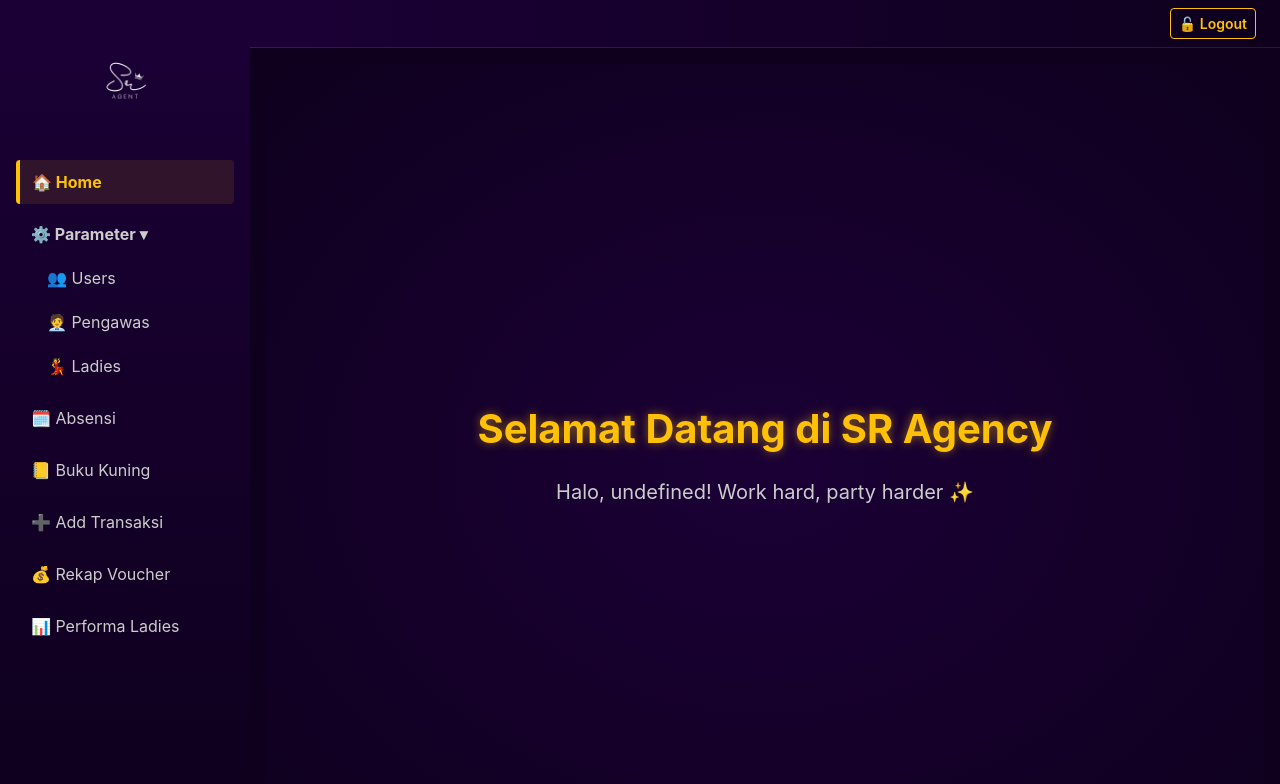
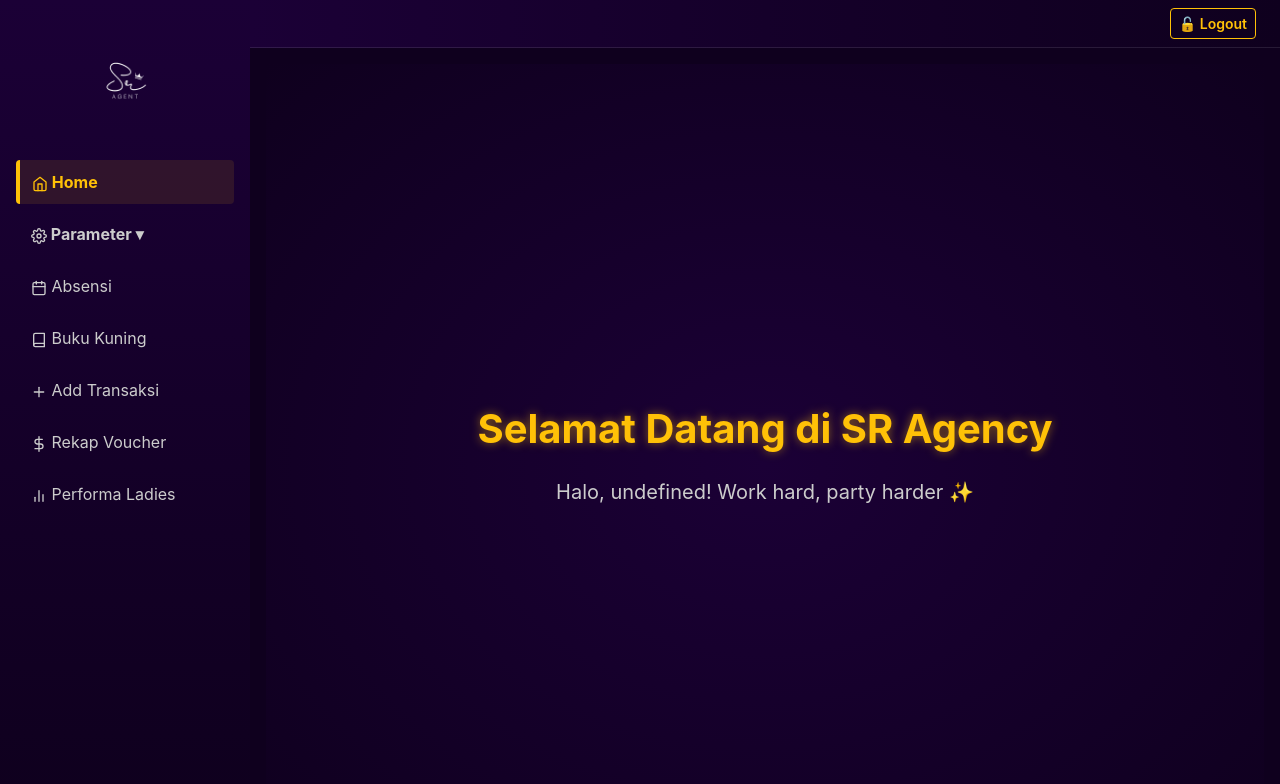
Before and after one commit to rakhafatur/web-sr, a React (Vite) app: page / in a window 1280 px wide. Shown: the top 784 px of the page. Built offline with nearby package versions, Linux system fonts and the light colour scheme; sample sign-in values are in the browser's storage.

Commit message:
Penyesuaian sidebar

```diff
--- a/src/components/Sidebar.tsx
+++ b/src/components/Sidebar.tsx
@@ -1,6 +1,7 @@
-import { useEffect } from 'react';
+import { useEffect, useState } from 'react';
 import { Link, useLocation } from 'react-router-dom';
 import logo from '../assets/logosr.png';
+import { FiHome, FiSettings, FiUsers, FiUserCheck, FiUser, FiCalendar, FiBook, FiPlus, FiDollarSign, FiBarChart2 } from 'react-icons/fi';
 
 function Sidebar({
   isOpen,
@@ -12,6 +13,7 @@
   isMobile: boolean;
 }) {
   const location = useLocation();
+  const [showParameter, setShowParameter] = useState(false); // kontrol visibility submenu
 
   useEffect(() => {
     if (isMobile) {
@@ -26,7 +28,7 @@
 
   return (
     <>
-      {/* Overlay belakang untuk mobile */}
+      {/* Overlay untuk mobile */}
       {isOpen && (
         <div
           onClick={onClose}
@@ -43,13 +45,12 @@
         />
       )}
 
-      {/* Sidebar utama */}
       <div
         className="d-flex flex-column p-3"
         style={{
           width: '250px',
-          height: '100vh', // fix: agar tidak lebih dari layar
-          overflowY: 'auto', // fix: agar bisa discroll
+          height: '100vh',
+          overflowY: 'auto',
           background: 'linear-gradient(to bottom, #1b0036, #0f001e)',
           color: 'white',
           position: 'fixed',
@@ -59,7 +60,6 @@
           transition: 'left 0.3s ease-in-out',
         }}
       >
-        {/* Tombol close (hanya muncul di mobile) */}
         <div className="text-end d-md-none mb-2">
           <button
             onClick={onClose}
@@ -74,12 +74,10 @@
           </button>
         </div>
 
-        {/* Logo */}
         <div className="mb-4 text-center">
           <img src={logo} alt="SR Agency Logo" style={{ maxWidth: '120px', borderRadius: 12 }} />
         </div>
 
-        {/* Menu */}
         <ul className="nav flex-column gap-2">
           <li className="nav-item">
             <Link
@@ -87,7 +85,7 @@
               onClick={isMobile ? onClose : undefined}
               className={`nav-link sidebar-link ${isActive('/') ? 'active' : ''}`}
             >
-              🏠 Home
+              <FiHome /> Home
             </Link>
           </li>
 
@@ -95,22 +93,20 @@
             <div
               className="nav-link sidebar-link fw-bold"
               style={{ cursor: 'pointer' }}
-              onClick={() => {
-                const el = document.getElementById('param-submenu');
-                if (el) el.classList.toggle('d-none');
-              }}
+              onClick={() => setShowParameter((prev) => !prev)}
             >
-              ⚙️ Parameter ▾
+              <FiSettings /> Parameter ▾
             </div>
 
-            <ul id="param-submenu" className="nav flex-column ms-3">
+            {showParameter && (
+              <ul className="nav flex-column ms-3">
                 <li className="nav-item">
                   <Link
                     to="/users"
                     onClick={isMobile ? onClose : undefined}
                     className={`nav-link sidebar-link ${isActive('/users') ? 'active' : ''}`}
                   >
-                  👥 Users
+                    <FiUsers /> Users
                   </Link>
                 </li>
                 <li className="nav-item">
@@ -119,7 +115,7 @@
                     onClick={isMobile ? onClose : undefined}
                     className={`nav-link sidebar-link ${isActive('/pengawas') ? 'active' : ''}`}
                   >
-                  🧑‍💼 Pengawas
+                    <FiUserCheck /> Pengawas
                   </Link>
                 </li>
                 <li className="nav-item">
@@ -128,10 +124,11 @@
                     onClick={isMobile ? onClose : undefined}
                     className={`nav-link sidebar-link ${isActive('/ladies') ? 'active' : ''}`}
                   >
-                  💃 Ladies
+                    <FiUser /> Ladies
                   </Link>
                 </li>
               </ul>
+            )}
           </li>
 
           <li className="nav-item">
@@ -140,7 +137,7 @@
               onClick={isMobile ? onClose : undefined}
               className={`nav-link sidebar-link ${isActive('/absensi') ? 'active' : ''}`}
             >
-              🗓️ Absensi
+              <FiCalendar /> Absensi
             </Link>
           </li>
           <li className="nav-item">
@@ -149,7 +146,7 @@
               onClick={isMobile ? onClose : undefined}
               className={`nav-link sidebar-link ${isActive('/buku-kuning') ? 'active' : ''}`}
             >
-              📒 Buku Kuning
+              <FiBook /> Buku Kuning
             </Link>
           </li>
           <li className="nav-item">
@@ -158,7 +155,7 @@
               onClick={isMobile ? onClose : undefined}
               className={`nav-link sidebar-link ${isActive('/add-transaksi') ? 'active' : ''}`}
             >
-              ➕ Add Transaksi
+              <FiPlus /> Add Transaksi
             </Link>
           </li>
           <li className="nav-item">
@@ -167,7 +164,7 @@
               onClick={isMobile ? onClose : undefined}
               className={`nav-link sidebar-link ${isActive('/rekap-voucher') ? 'active' : ''}`}
             >
-              💰 Rekap Voucher
+              <FiDollarSign /> Rekap Voucher
             </Link>
           </li>
           <li className="nav-item">
@@ -176,7 +173,7 @@
               onClick={isMobile ? onClose : undefined}
               className={`nav-link sidebar-link ${isActive('/performa-ladies') ? 'active' : ''}`}
             >
-              📊 Performa Ladies
+              <FiBarChart2 /> Performa Ladies
             </Link>
           </li>
         </ul>
```
Lines whose indentation alone changed are shown as unchanged.
